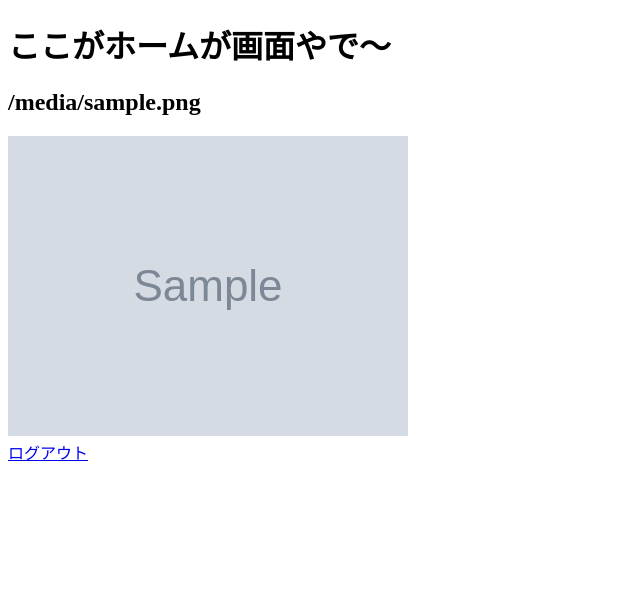
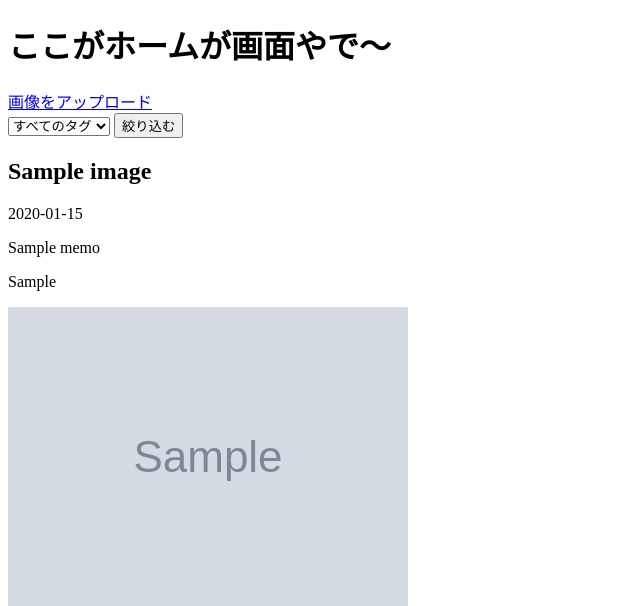
Before and after one commit to FukuiTakuto/Teeth-Tracker, a Django app: template teethproject/templates/home.html in a window 1280 px wide. Shown: the top 606 px of the page, without its empty margins (0-640 px from the left). Run offline with Django 3.2, Linux system fonts and the light colour scheme; the template is opened without the code that fills it: most values are stand-ins (such as "Sample title", 1, 10 or a date in 2020); grey boxes marked "Sample" are stand-in pictures.

Commit message:
画像にタグ付け&タグによる絞り込み機能実装

```diff
--- /dev/null
+++ b/teethproject/requirements.txt
@@ -0,0 +1,5 @@
+asgiref==3.8.1
+Django==5.1
+pillow==10.4.0
+sqlparse==0.5.1
+typing_extensions==4.12.2
--- a/teethproject/teethapp/admin.py
+++ b/teethproject/teethapp/admin.py
@@ -5,7 +5,10 @@ from .models import User,MediaUploadModel
 
 
 admin.site.register(User)
+admin.site.unregister(Group)
 admin.site.register(MediaUploadModel)
-admin.site.unregister(Group)
+
+class MediaUploadModelAdmin(admin.ModelAdmin):
+    list_display = ('image', 'tag')
 
 # Register your models here.
--- a/teethproject/templates/home.html
+++ b/teethproject/templates/home.html
@@ -7,9 +7,26 @@
 </head>
 <body>
   <h1>ここがホームが画面やで～</h1>
+  <a href="{% url 'teethapp:mediaupload' %}">画像をアップロード</a>
+
+  <form method="get" action="{% url 'teethapp:home' %}">
+    <select name="tag">
+        <option value="">すべてのタグ</option>
+        <option value="front">前</option>
+        <option value="right">右</option>
+        <option value="left">左</option>
+        <option value="top">上</option>
+        <option value="bottom">下</option>
+    </select>
+    <button type="submit">絞り込む</button>
+  </form>
+
   {% for image in images %}
   <div>
-    <h2>{{ image.img.url }}</h2>
+    <h2>{{ image.title }}</h2>
+    <p>{{ image.timestamp|date:"Y-m-d" }}</p>
+    <p>{{ image.memo }}</p>
+    <p>{{ image.get_tag_display }}</p>
     <img src="{{ image.img.url }}" alt="{{ image.title }}" style="max-width: 100%; height: auto;">
   </div>
   {% endfor %}
```
Also changed, not shown: teethproject/teethapp/models.py (+11 -0 lines), teethproject/teethapp/views.py (+7 -0 lines), teethproject/teethapp/migrations/0006_mediauploadmodel_timestamp.py (added), teethproject/teethapp/migrations/0007_mediauploadmodel_memo_and_more.py (added), teethproject/teethapp/migrations/0008_mediauploadmodel_tag.py (added), teethproject/teethapp/migrations/0009_alter_mediauploadmodel_memo.py (added).
